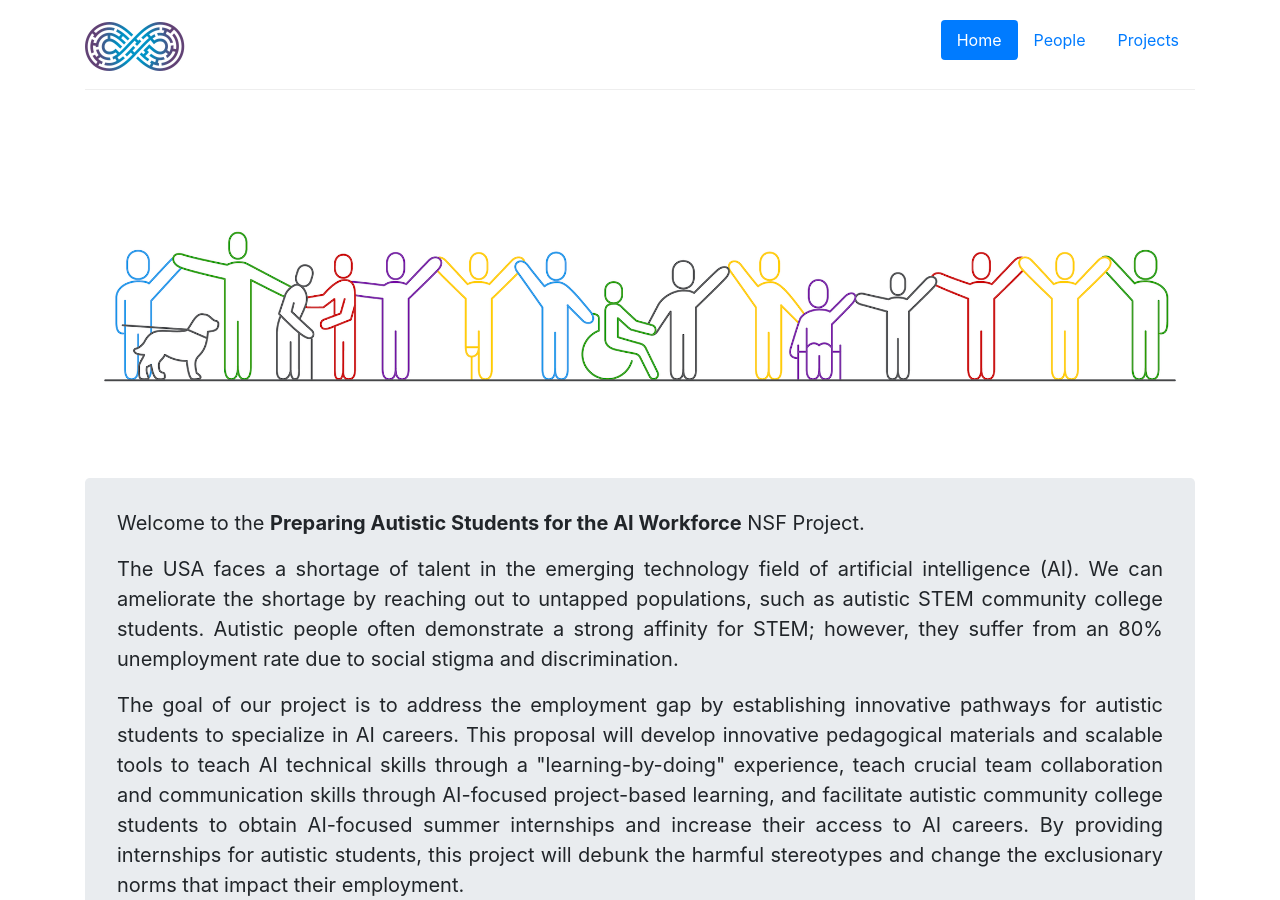
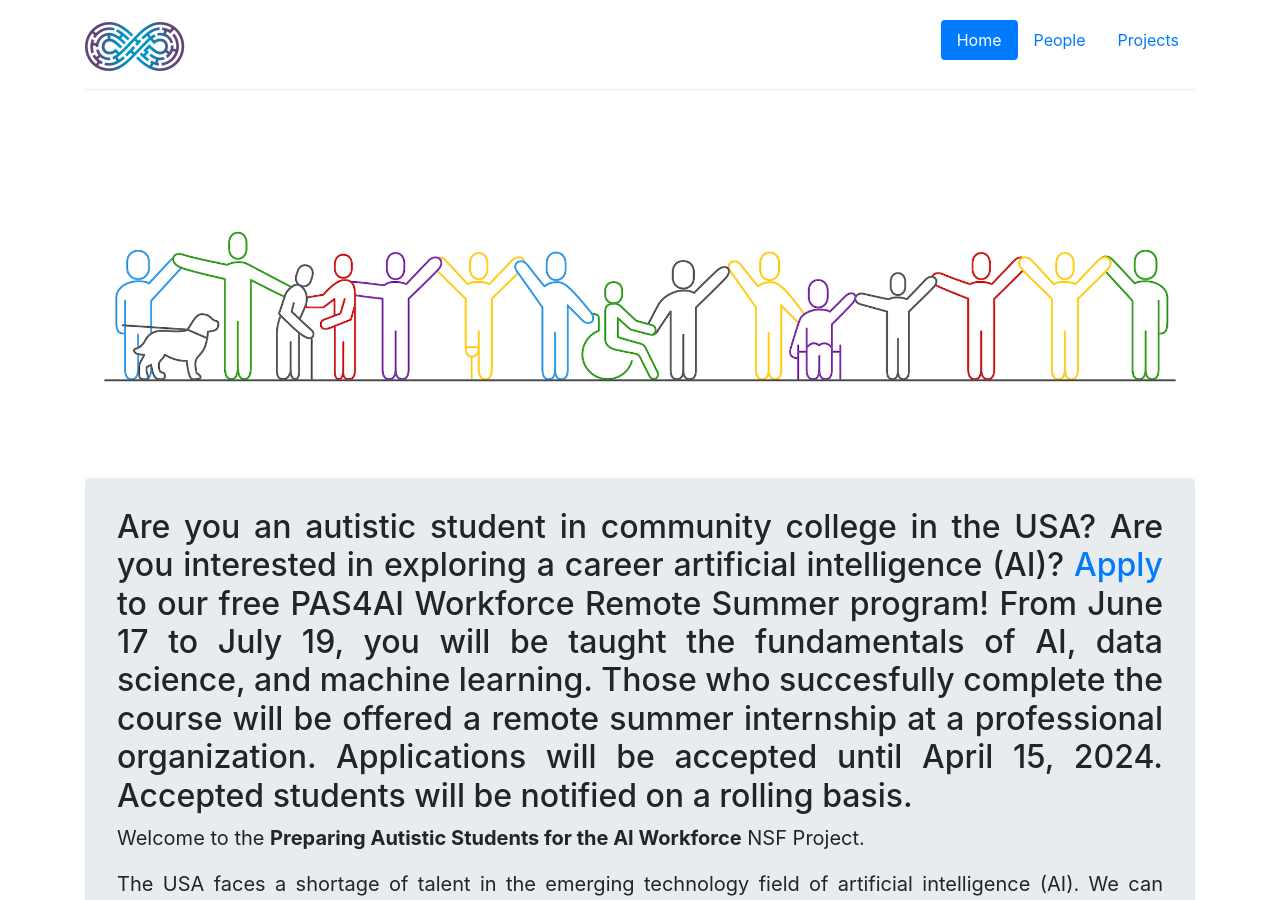
Before and after one commit to cmu-variability/pas4aiworkforce, a Jekyll site: the page built from index.html, in a window 1280 px wide and 900 px high. Built offline with Jekyll 4.4.1, drawn with Linux system fonts in a browser that asks for light colours.

Commit message:
Added application link.

```diff
--- a/index.html
+++ b/index.html
@@ -24,6 +24,15 @@ role-tables:
 </div>
 
 <div class="jumbotron">
+
+    <h2>Are you an autistic student in community college in the USA? Are you interested in exploring a career
+        artificial intelligence (AI)? <a href="https://cmu.ca1.qualtrics.com/jfe/form/SV_9v2vmM0TK3XKB3E">Apply</a>
+        to our free PAS4AI Workforce Remote Summer program!
+        From June 17 to July 19, you will be taught the fundamentals of AI, data science, and machine learning.
+        Those who succesfully complete the course will be offered a remote summer internship at a professional
+        organization. Applications will be accepted until April 15, 2024. Accepted students will be notified on
+        a rolling basis.
+    </h2>
 
   <p>Welcome to the <b>Preparing Autistic Students for the AI Workforce</b> NSF Project.</p>
 
```
